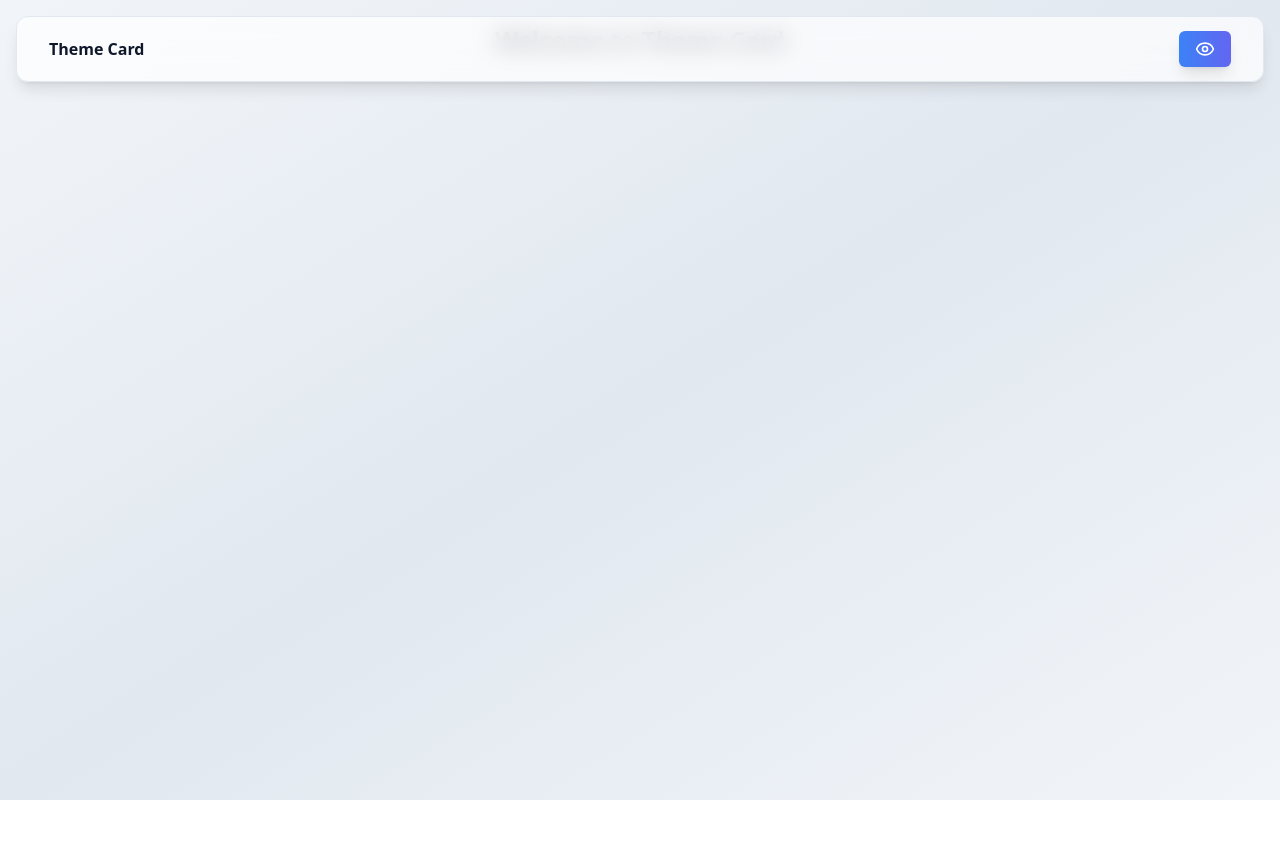
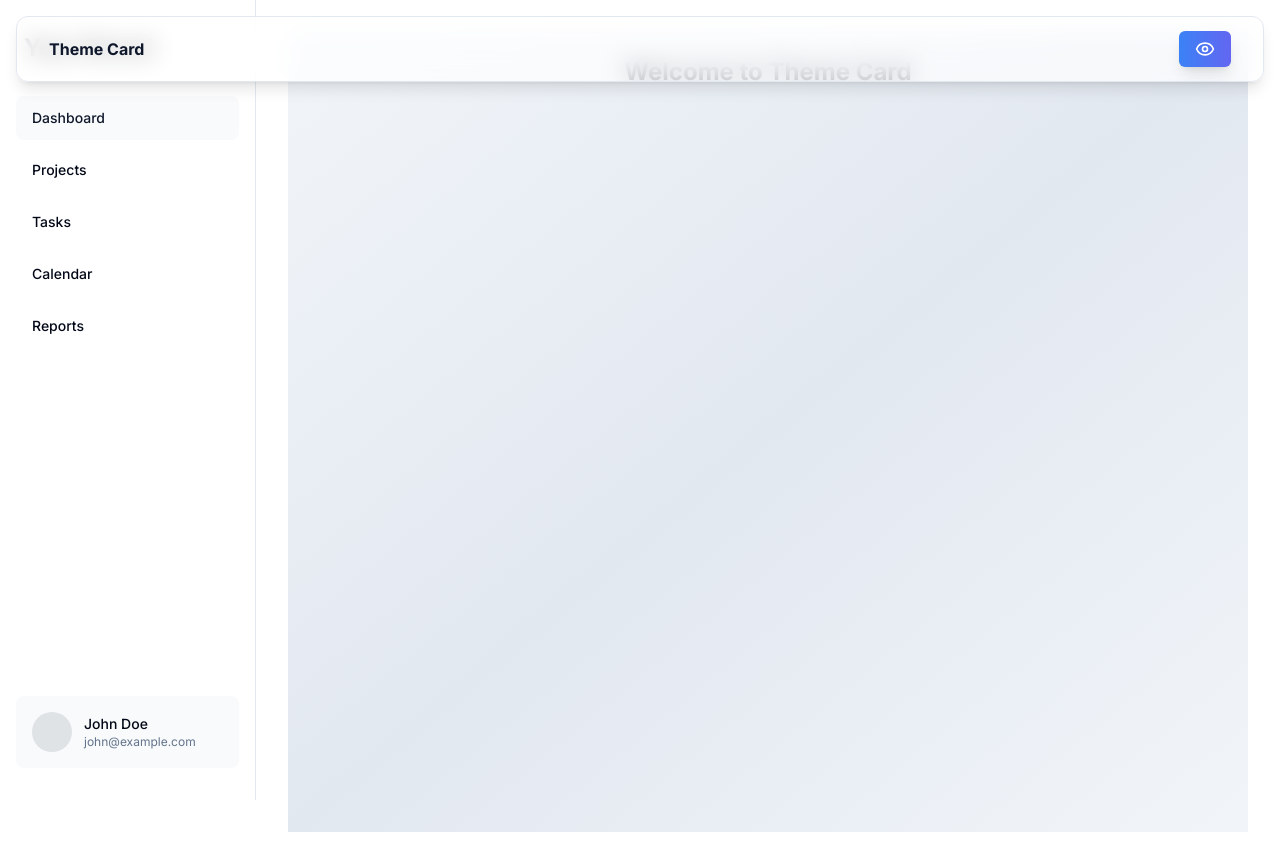
Before and after one commit to rgehrkedk/themecard, a Next.js app: page / in a window 1280 px wide. Before the commit the page ends 800 px from the top, so only its background shows below. Built offline with nearby package versions, Linux system fonts and the light colour scheme.

Commit message:
Update layout.tsx

```diff
--- a/src/app/layout.tsx
+++ b/src/app/layout.tsx
@@ -1,4 +1,15 @@
+// app/layout.tsx
+import type { Metadata } from 'next'
+import { Inter } from 'next/font/google'
 import './globals.css'
+import { Sidebar } from '@/components/Sidebar'
+
+const inter = Inter({ subsets: ['latin'] })
+
+export const metadata: Metadata = {
+  title: 'Your App Name',
+  description: 'Your app description',
+}
 
 export default function RootLayout({
   children,
@@ -7,7 +18,16 @@ export default function RootLayout({
 }) {
   return (
     <html lang="en">
-      <body className="antialiased">{children}</body>
+      <body className={`${inter.className} antialiased`}>
+        <div className="flex min-h-screen">
+          <Sidebar />
+          <main className="flex-1 lg:ml-64 transition-all duration-300 ease-in-out">
+            <div className="container mx-auto p-4 lg:p-8">
+              {children}
+            </div>
+          </main>
+        </div>
+      </body>
     </html>
   )
 }
```
